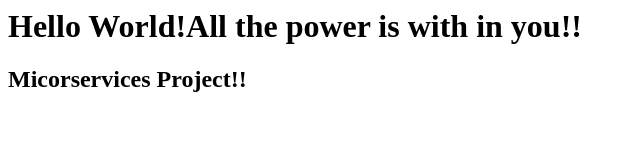
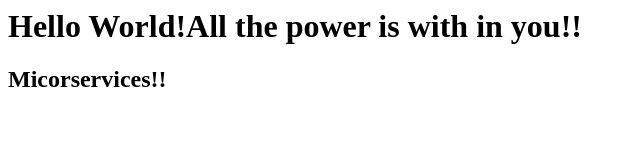
Before and after one commit to venkat183/GitRepo, a plain HTML site: page index.html in a window 1280 px wide. Shown: the whole page, without its empty margins (0-640 px from the left). Drawn offline with Linux system fonts and the light colour scheme.

Commit message:
Second comit dev

```diff
--- a/index.html
+++ b/index.html
@@ -1,6 +1,6 @@
 <html>
 <body>
 <h1>Hello World!All the power is with in you!!</h1>
-<h2>Micorservices Project!!</h2>
+<h2>Micorservices!!</h2>
 </body>
 </html>
```
